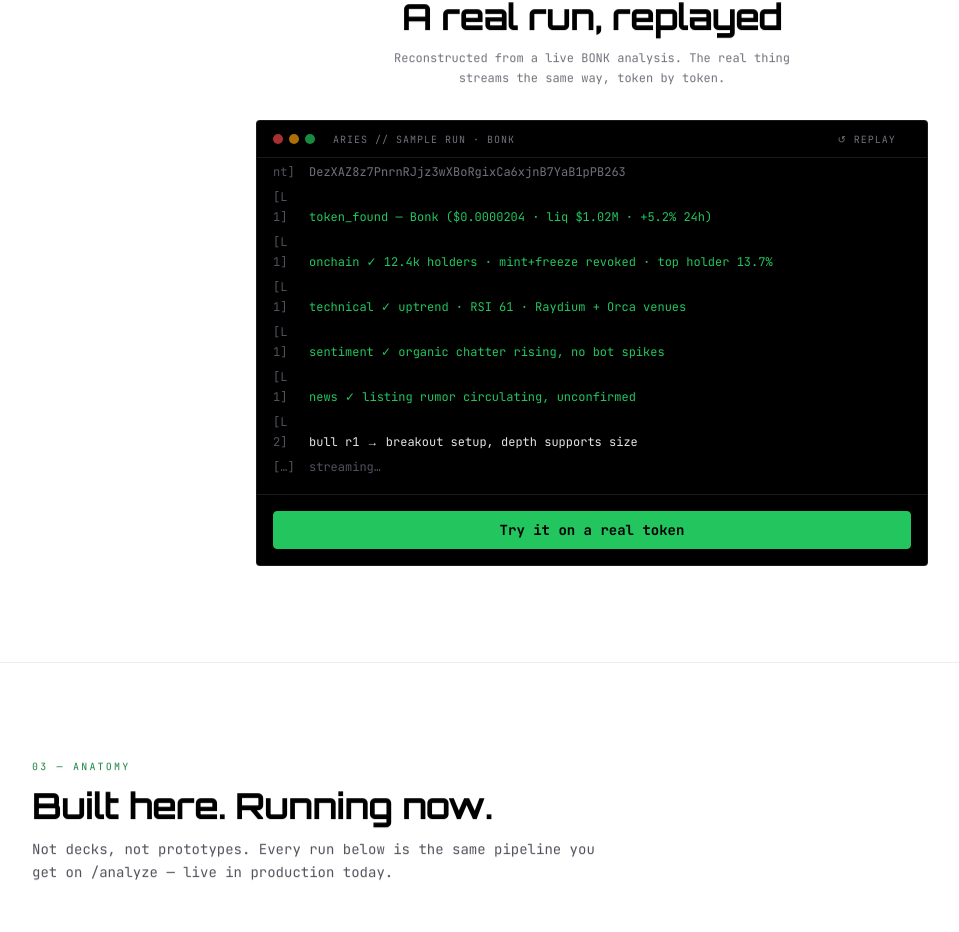
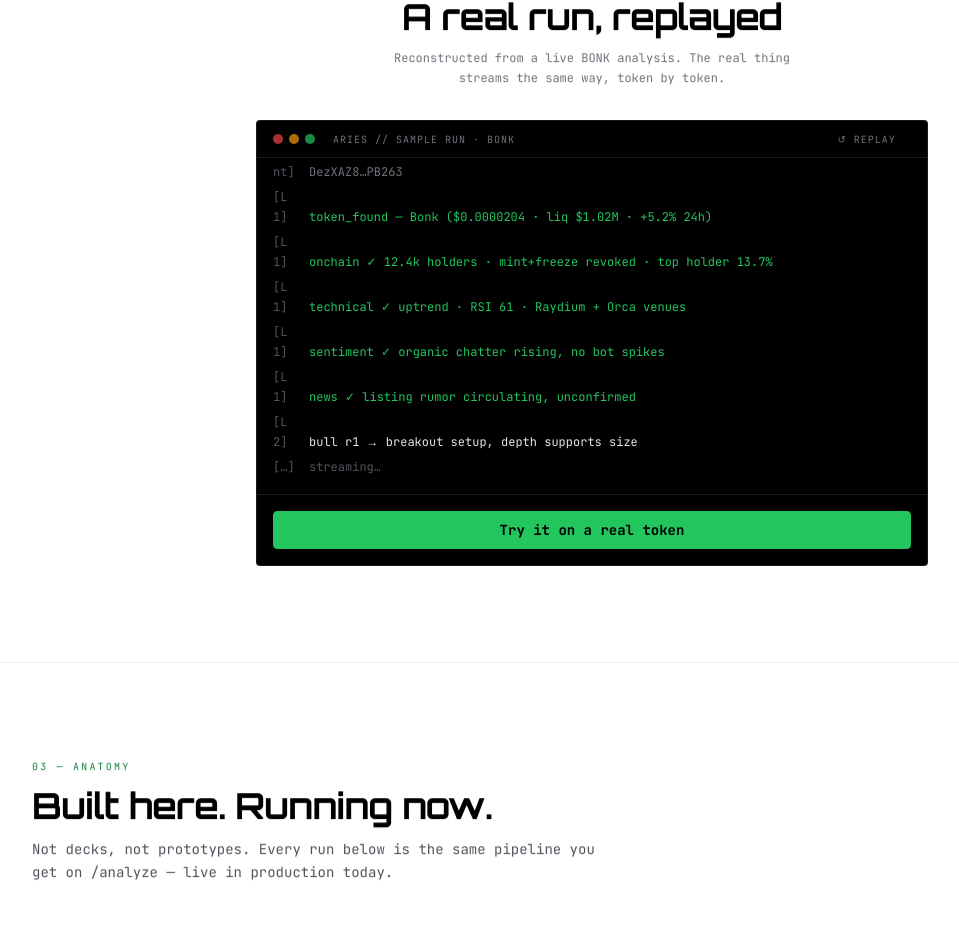
Before and after one commit to sifaq00/hoheee, a Next.js app: page / in a window 1280 px wide. Shown: the part 1601-2533 px from the top of the page, without its empty margins (48-1007 px from the left). Built offline with nearby package versions, Linux system fonts and the light colour scheme; no server answers; the database is empty.

Commit message:
style: truncate sample mint line

```diff
--- a/components/landing/LiveDemo.tsx
+++ b/components/landing/LiveDemo.tsx
@@ -5,7 +5,7 @@ import Link from "next/link";
 import Reveal from "./Reveal";
 
 const SCRIPT: { tag: string; text: string; tone: "dim" | "green" | "red" | "white" }[] = [
-  { tag: "mint", text: "DezXAZ8z7PnrnRJjz3wXBoRgixCa6xjnB7YaB1pPB263", tone: "dim" },
+  { tag: "mint", text: "DezXAZ8…PB263", tone: "dim" },
   { tag: "L1", text: "token_found — Bonk ($0.0000204 · liq $1.02M · +5.2% 24h)", tone: "green" },
   { tag: "L1", text: "onchain ✓ 12.4k holders · mint+freeze revoked · top holder 13.7%", tone: "green" },
   { tag: "L1", text: "technical ✓ uptrend · RSI 61 · Raydium + Orca venues", tone: "green" },
```
